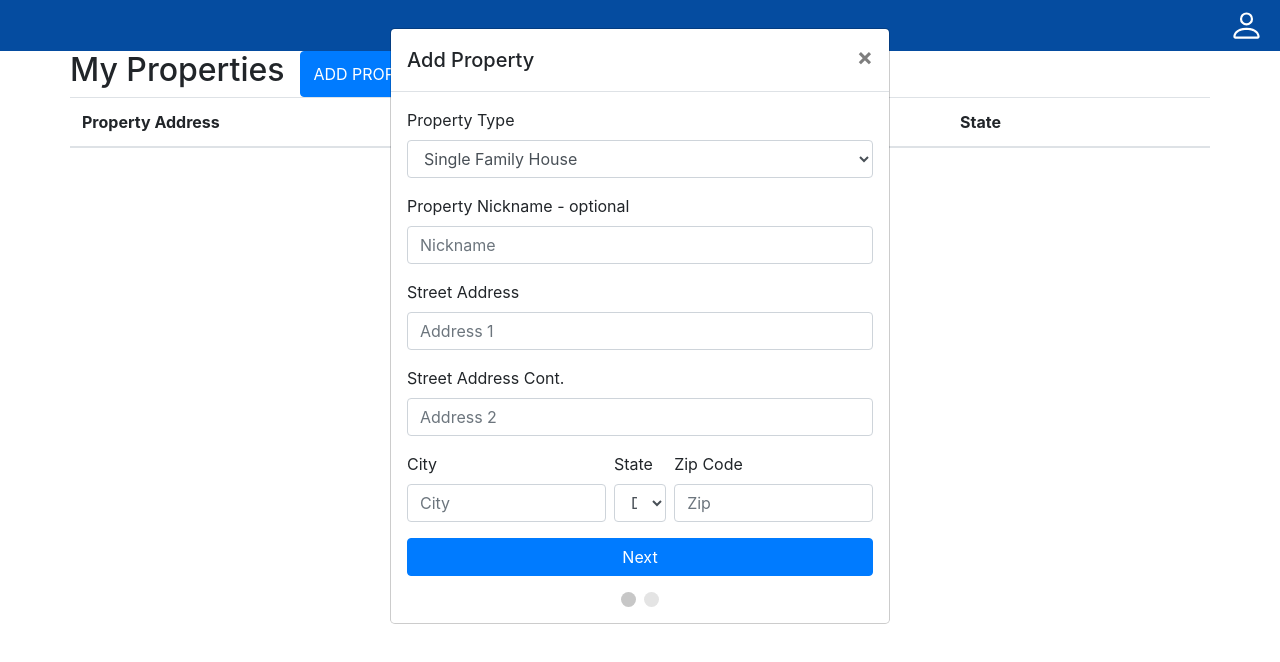
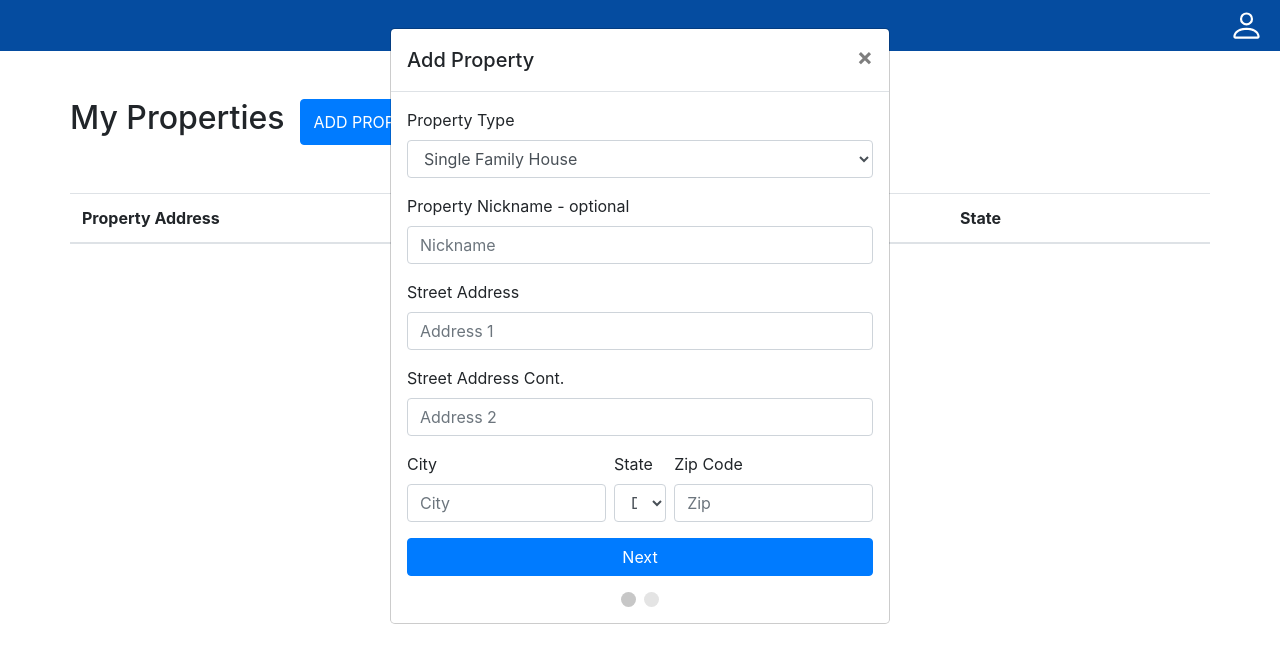
Before and after one commit to zlach/Interview, a React (Create React App) app: page / in a window 1280 px wide. Both pictures are taken after a click on the button "ADD PROPERTY". Shown: the top 662 px of the page. Built offline with nearby package versions, Linux system fonts and the light colour scheme.

Commit message:
slight fixes

```diff
--- a/src/components/modals/MultiStepModal.js
+++ b/src/components/modals/MultiStepModal.js
@@ -8,12 +8,12 @@ import { postProperty } from '../../services/api';
 const MultiStepModal = (props) => {
     const [spinner, setSpinner] = useState(false);
     const [formData, setFormData] = useState({
-        propertyType: '',
+        propertyType: 'Single Family House',
         propertyNickname: '',
         streetAddress1: '',
         streetAddress2: '',
         city: '',
-        state: '',
+        state: 'DC',
         zipCode: '',
         floors: '',
         bedrooms: '',
--- a/src/components/pages/PropertyTable.js
+++ b/src/components/pages/PropertyTable.js
@@ -12,7 +12,7 @@ const PropertyTable = () => {
 
     return (
         <Container>
-            <Row>
+            <Row className="my-5">
                 <h2 className="d-inline">My Properties</h2>
                 <Button className="d-inline text-uppercase ml-3" color="primary" onClick={() => setModal(!modal)}>Add Property</Button>
                 {modal ? <MultiStepModal isOpen={modal} toggle={() => setModal(!modal)} addProperty={addProperty} /> : null}
```
